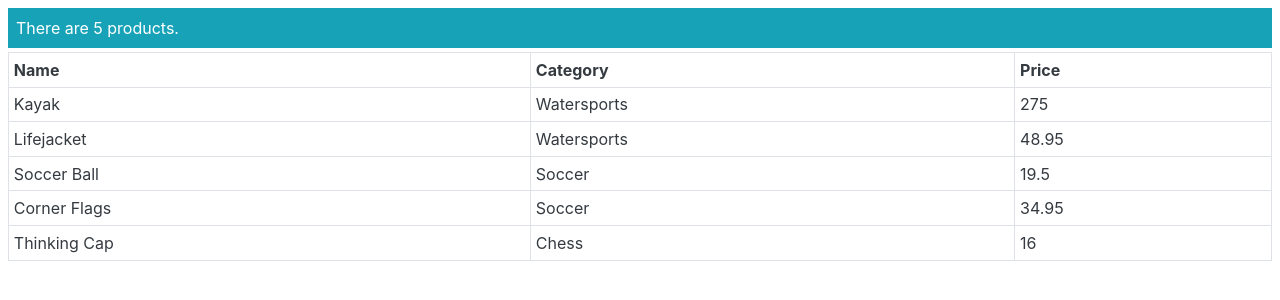
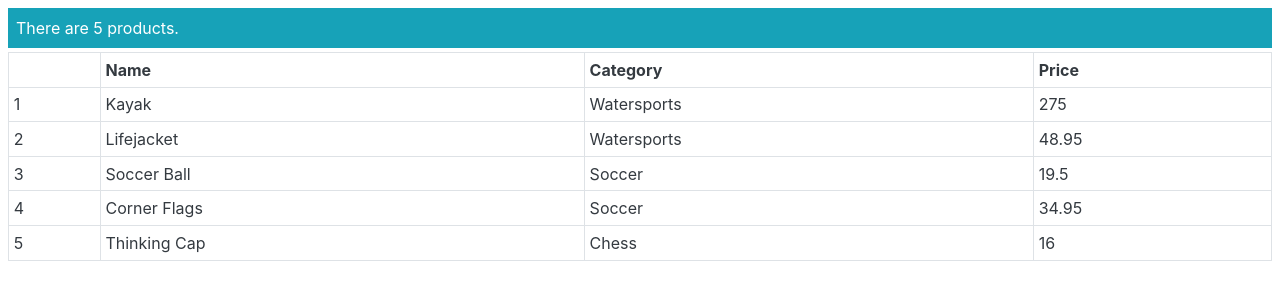
Before and after one commit to rene-copaga/example, an Angular app: page / in a window 1280 px wide. Shown: the top 300 px of the page. Built offline with nearby package versions, Linux system fonts and the light colour scheme.

Commit message:
Using the Index Value

```diff
--- a/src/app/template.html
+++ b/src/app/template.html
@@ -4,8 +4,9 @@
     </div>
 
     <table class="table table-sm table-bordered mt-1 text-dark">
-        <tr><th>Name</th><th>Category</th><th>Price</th></tr>
-        <tr *ngFor="let item of getProducts()">
+        <tr><th></th><th>Name</th><th>Category</th><th>Price</th></tr>
+        <tr *ngFor="let item of getProducts(); let i = index">
+            <td>{{i + 1}}</td>
             <td>{{item.name}}</td>
             <td>{{item.category}}</td>
             <td>{{item.price}}</td>
```
